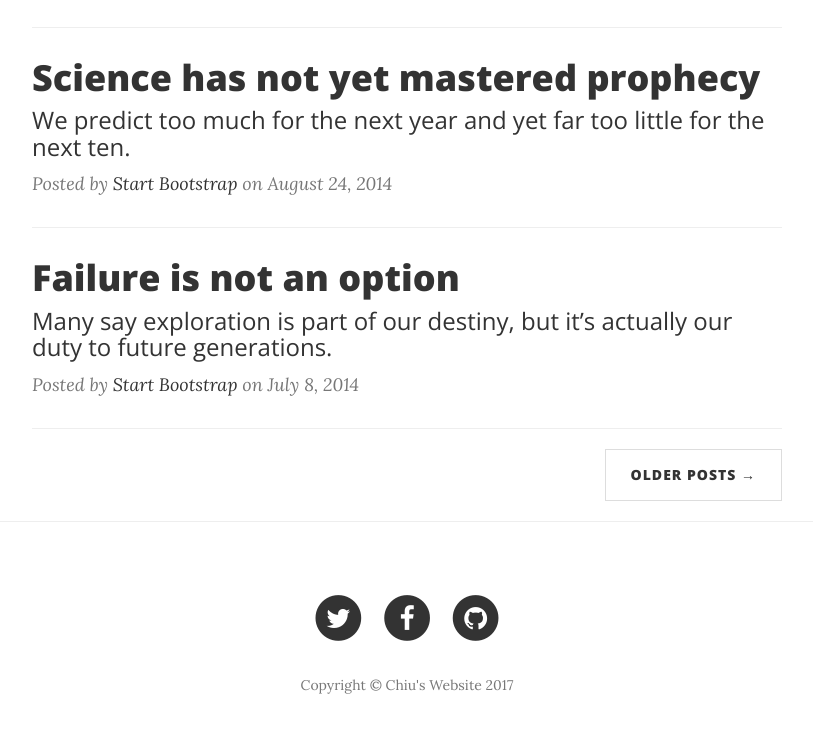
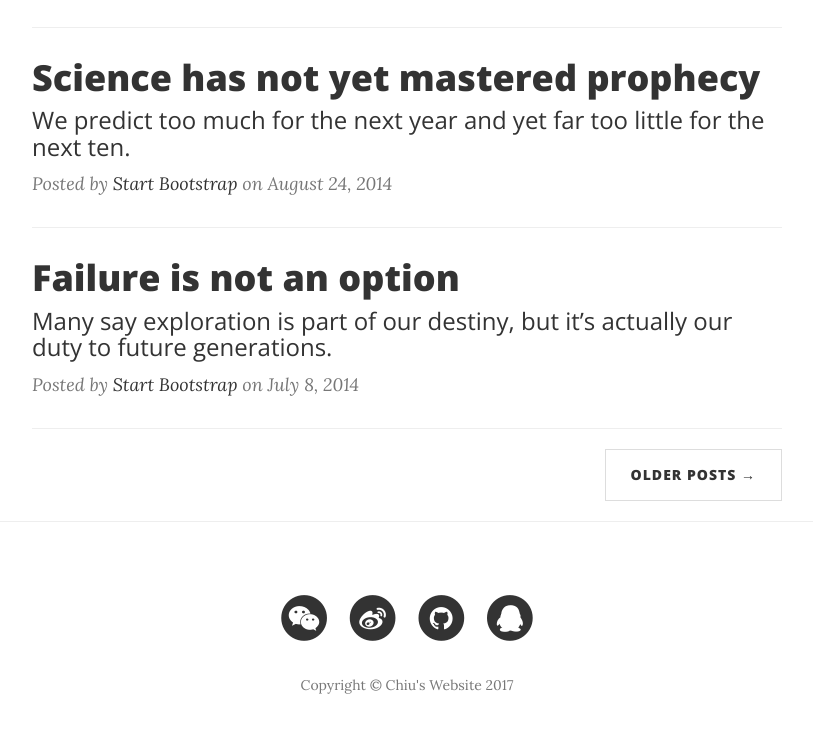
Before and after one commit to Chiuqyan/Chiu, a website: page index.html in a window 1280 px wide. Shown: the part 901-1634 px from the top of the page, without its empty margins (233-1046 px from the left). Drawn offline with nearby package versions, Linux system fonts and the light colour scheme.

Commit message:
change the footer icon

```diff
--- a/index.html
+++ b/index.html
@@ -154,7 +154,7 @@
                             <a href="#">
                                 <span class="fa-stack fa-lg">
                                     <i class="fa fa-circle fa-stack-2x"></i>
-                                    <i class="fa fa-twitter fa-stack-1x fa-inverse"></i>
+                                    <i class="fa  fa-weixin fa-stack-1x fa-inverse"></i>
                                 </span>
                             </a>
                         </li>
@@ -162,7 +162,7 @@
                             <a href="#">
                                 <span class="fa-stack fa-lg">
                                     <i class="fa fa-circle fa-stack-2x"></i>
-                                    <i class="fa fa-facebook fa-stack-1x fa-inverse"></i>
+                                    <i class="fa fa-weibo fa-stack-1x fa-inverse"></i>
                                 </span>
                             </a>
                         </li>
@@ -171,6 +171,14 @@
                                 <span class="fa-stack fa-lg">
                                     <i class="fa fa-circle fa-stack-2x"></i>
                                     <i class="fa fa-github fa-stack-1x fa-inverse"></i>
+                                </span>
+                            </a>
+                        </li>
+                        <li>
+                            <a href="#">
+                                <span class="fa-stack fa-lg">
+                                    <i class="fa fa-circle fa-stack-2x"></i>
+                                    <i class="fa fa-qq fa-stack-1x fa-inverse"></i>
                                 </span>
                             </a>
                         </li>
```
